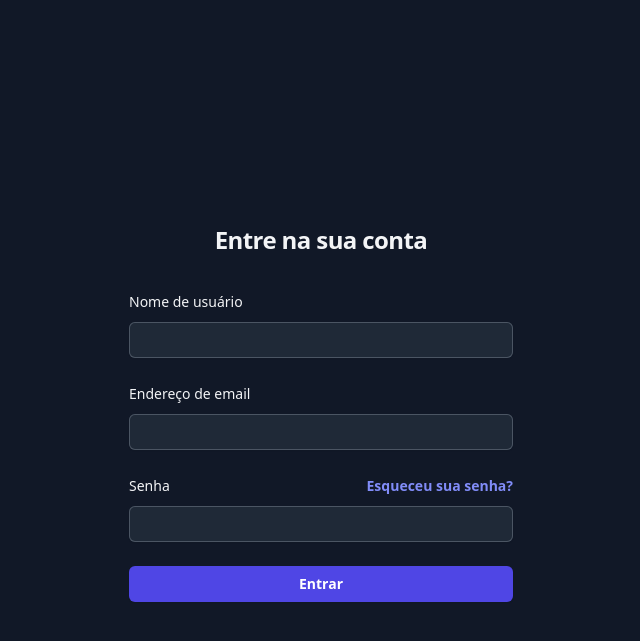
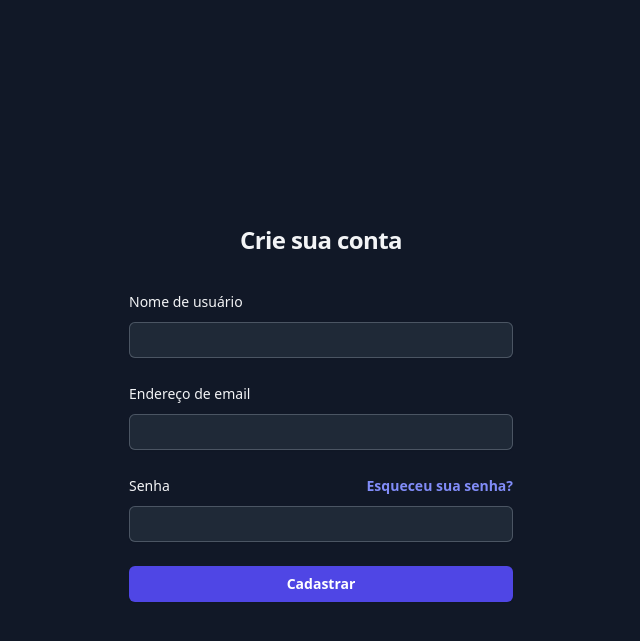
Before and after one commit to AdrianMichael5/gymtracker, a Django app: page /auth/cadastro/ in a window 1280 px wide. Shown: the top 641 px of the page, without its empty margins (319-959 px from the left). Run offline with Django 5.2, Linux system fonts and the light colour scheme.

Commit message:
Update login/cadastro

```diff
--- a/usuarios/templates/cadastro.html
+++ b/usuarios/templates/cadastro.html
@@ -9,7 +9,7 @@
 <body class="min-h-screen flex items-center justify-center bg-gray-900">
     <div class="w-full max-w-md space-y-8">
         <div class="sm:mx-auto sm:w-full sm:max-w-sm">
-            <h2 class="mt-6 text-center text-2xl font-bold leading-9 tracking-tight text-gray-100">Entre na sua conta</h2>
+            <h2 class="mt-6 text-center text-2xl font-bold leading-9 tracking-tight text-gray-100">Crie sua conta</h2>
         </div>
 
         <div class="mt-8 sm:mx-auto sm:w-full sm:max-w-sm">
@@ -46,7 +46,7 @@
 
                 <!-- Botão de login -->
                 <div>
-                    <button type="submit" class="flex w-full justify-center rounded-md bg-indigo-600 px-3 py-1.5 text-sm font-semibold leading-6 text-white shadow-sm hover:bg-indigo-500 focus-visible:outline focus-visible:outline-2 focus-visible:outline-offset-2 focus-visible:outline-indigo-400">Entrar</button>
+                    <button type="submit" class="flex w-full justify-center rounded-md bg-indigo-600 px-3 py-1.5 text-sm font-semibold leading-6 text-white shadow-sm hover:bg-indigo-500 focus-visible:outline focus-visible:outline-2 focus-visible:outline-offset-2 focus-visible:outline-indigo-400">Cadastrar</button>
                 </div>
             </form>
         </div>
--- a/usuarios/templates/login.html
+++ b/usuarios/templates/login.html
@@ -10,7 +10,7 @@
     <div class="w-full max-w-md space-y-8">
         <div class="sm:mx-auto sm:w-full sm:max-w-sm">
             <h2 class="mt-6 text-center text-2xl font-bold leading-9 tracking-tight text-gray-100">
-                Cadastre sua conta
+                Entrar na sua conta
             </h2>
         </div>
 
```
